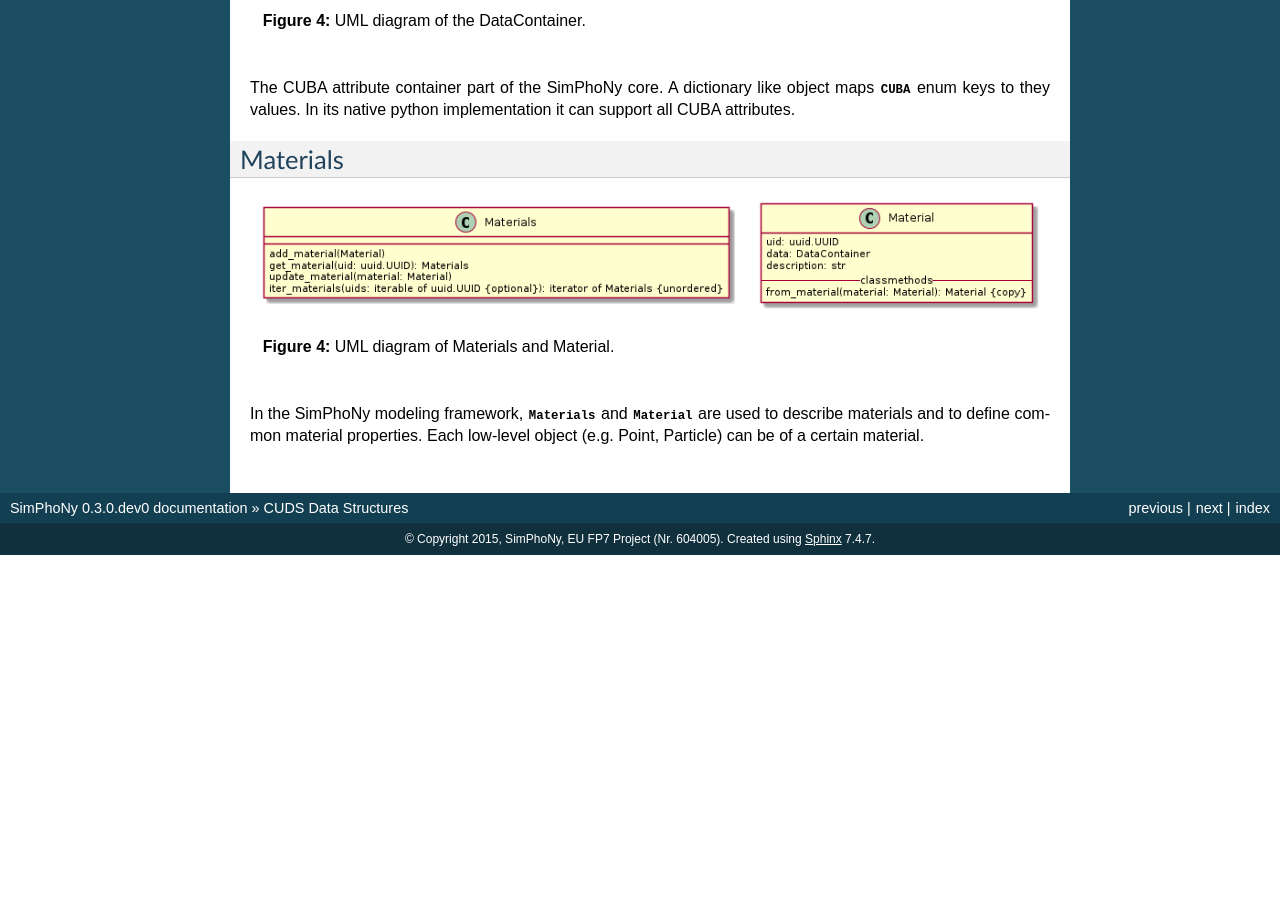
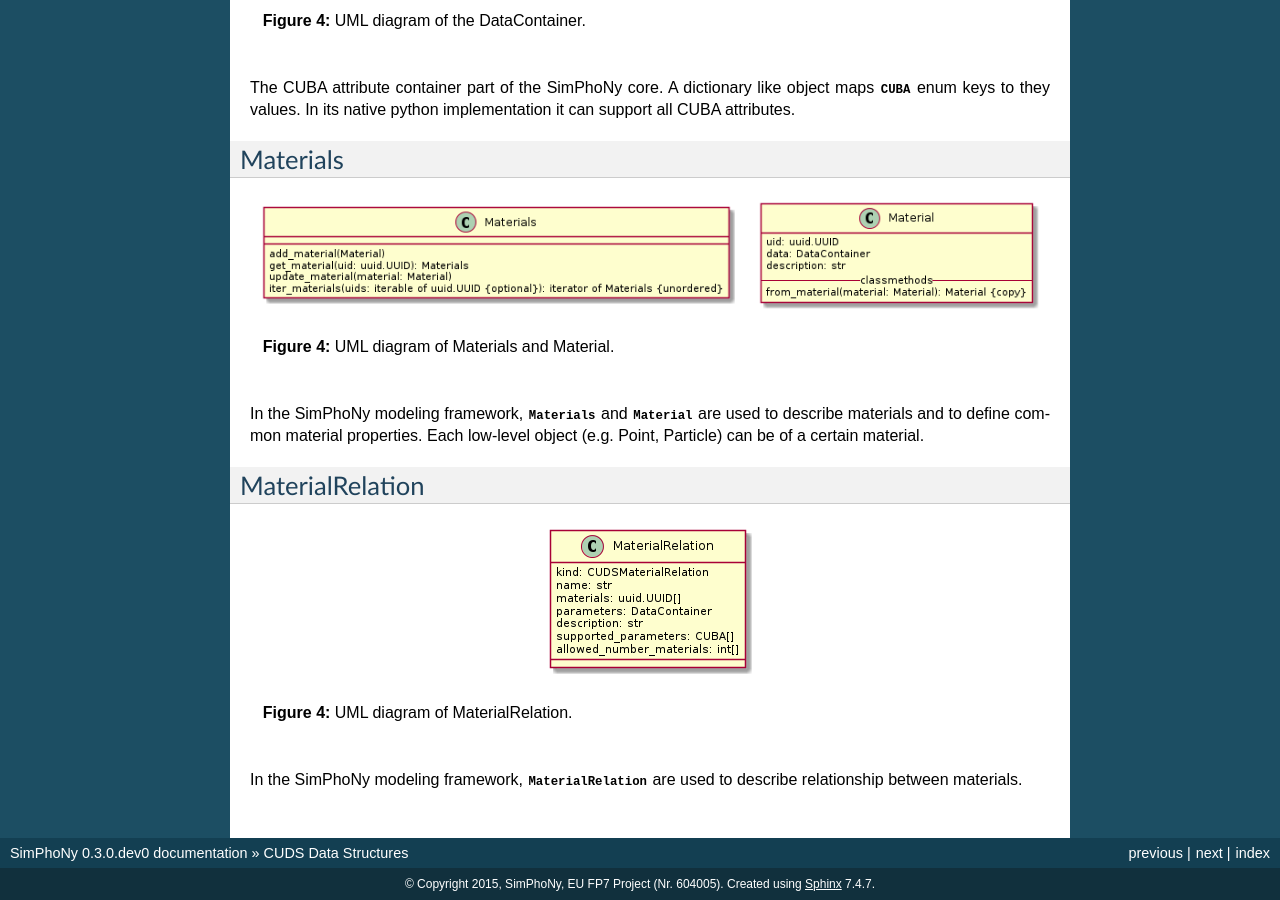
Before and after one commit to simphony/simphony-common, a Sphinx documentation site: the page built from doc/source/cuds_definition.rst, in a window 1280 px wide and 900 px high, scrolled down 2790 px. Built offline with Sphinx 7.4.7, drawn with Linux system fonts in a browser that asks for light colours; before the commit the page ends 3345 px from its top, so only the background shows below that.

Commit message:
Add material relation to sphinx documenation

```diff
--- a/doc/source/cuds_definition.rst
+++ b/doc/source/cuds_definition.rst
@@ -100,3 +100,13 @@ Materials
 In the SimPhoNy modeling framework, :class:`~.Materials` and :class:`~.Material`
 are used to describe materials and to define common material properties. Each
 low-level object (e.g. Point, Particle) can be of a certain material.
+
+MaterialRelation
+----------
+
+.. figure:: ./images/material_relation.png
+
+   **Figure 4:** UML diagram of MaterialRelation.
+
+In the SimPhoNy modeling framework, :class:`~.MaterialRelation`
+are used to describe relationship between materials.
```
Also changed, not shown: doc/source/uml/material_relation.txt (added, +11 -0 lines), doc/source/images/material_relation.png (added).
